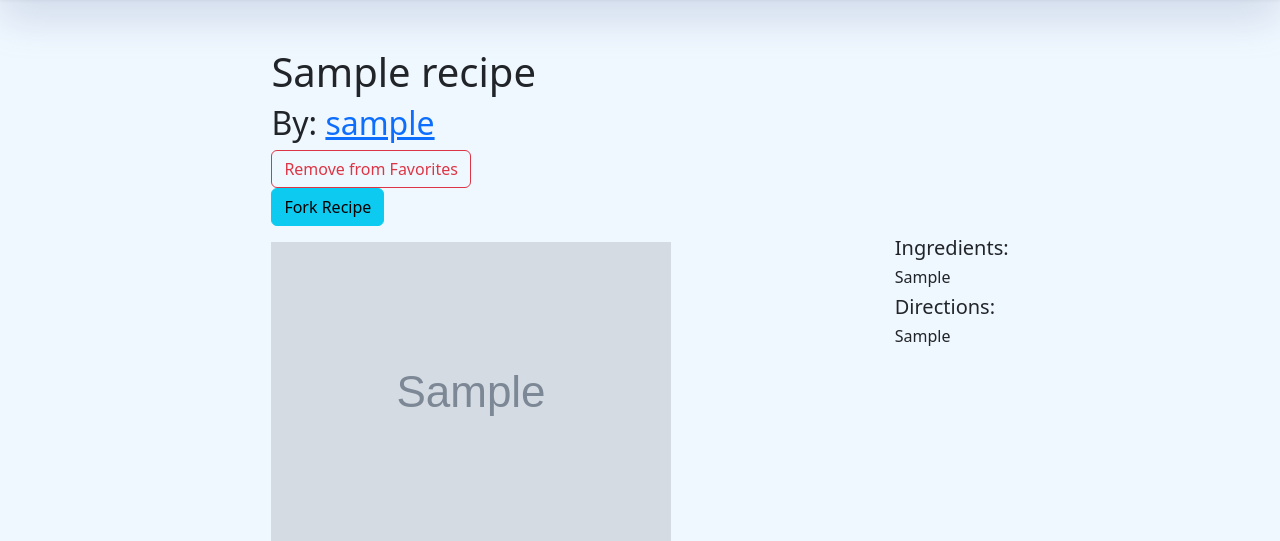
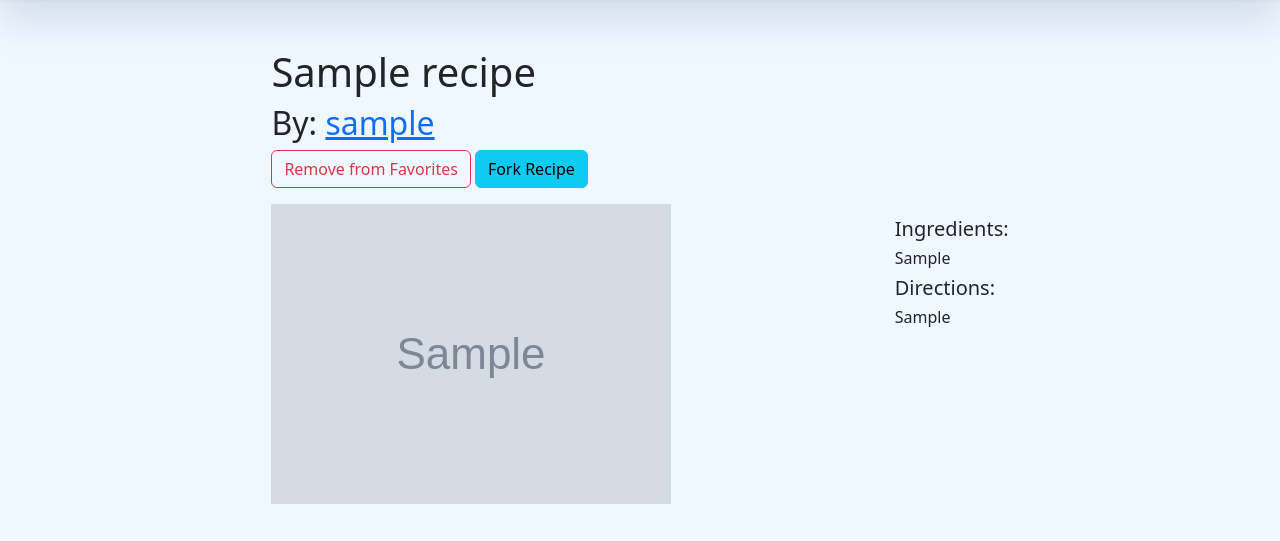
Before and after one commit to uva-cs3240-s22/group-project-a-24, a Django app: page /recipe/1/ in a window 1280 px wide. Shown: the part 60-601 px from the top of the page. Run offline with Django 3.2, Linux system fonts and the light colour scheme; a user stored in the database is signed in; tables that the repository leaves empty hold one stand-in row (values such as "Sample post"); grey boxes marked "Sample" are stand-in pictures; some libraries are stand-ins or nearby versions.

Commit message:
fixed button on recipe detail page to be in a row

```diff
--- a/templates/wordofmouth/recipe-detail.html
+++ b/templates/wordofmouth/recipe-detail.html
@@ -67,21 +67,24 @@
                         </form> -->
 
                         <!-- BUTTONS -->
-                        <a href="{% url 'wordofmouth:add-recipe-favorite' recipe.pk %}">
+                        <div class="d-flex flex-row">
+                            <a class="pe-1" href="{% url 'wordofmouth:add-recipe-favorite' recipe.pk %}">
                                 {% if recipe in user_favs %}
                                     <button class="btn btn-outline-danger">Remove from Favorites</button>
                                 {% else %}
                                     <button class="btn btn-primary">Add to Favorites</button>
                                 {% endif %}
                             </a>
-                        <a href= "{%  url 'wordofmouth:fork-recipe' recipe.id %}">
+                            <a class="pe-1" href= "{%  url 'wordofmouth:fork-recipe' recipe.id %}">
                                 <button class="btn btn-info">Fork Recipe</button>
                             </a>
                                 {% if recipe.parent is not None %}
-                                <a href= "{%  url 'wordofmouth:recipe-detail' recipe.parent %}">
-                                    <button class="btn btn-info">View Parent Recipe</button>
+                                    <a class="pe-1" href= "{%  url 'wordofmouth:recipe-detail' recipe.parent %}">
+                                        <button class="btn btn-outline-info">View Parent Recipe</button>
                                     </a>
                                 {%endif%}
+                        </div>
+
                         {% endif %}
                     </div>
                     <img src="{{recipe.image.url}}" class="card-img-top" alt="image to be placed" style="max-width:450px; max-height:auto; object-fit: cover;">
```
Lines whose indentation alone changed are shown as unchanged.
